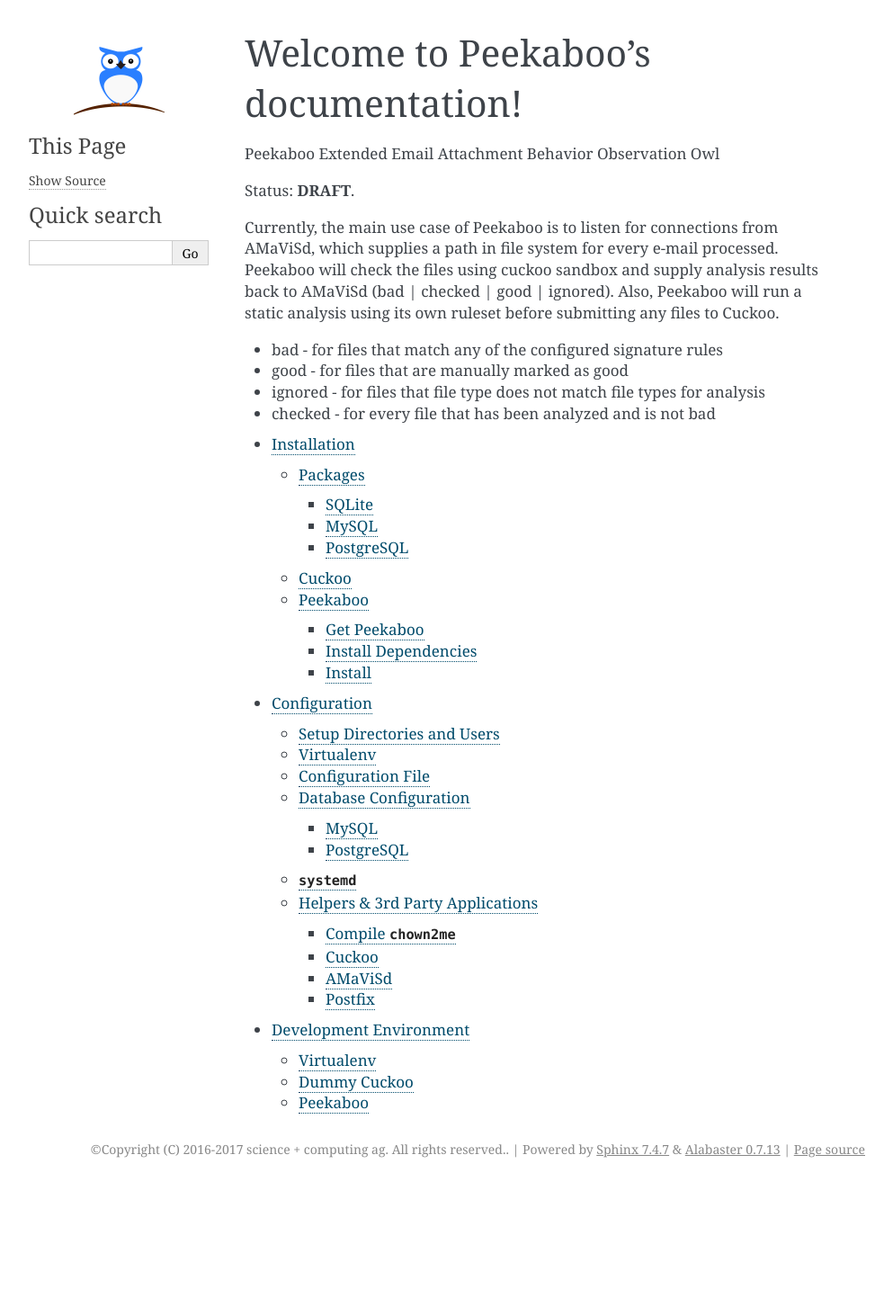
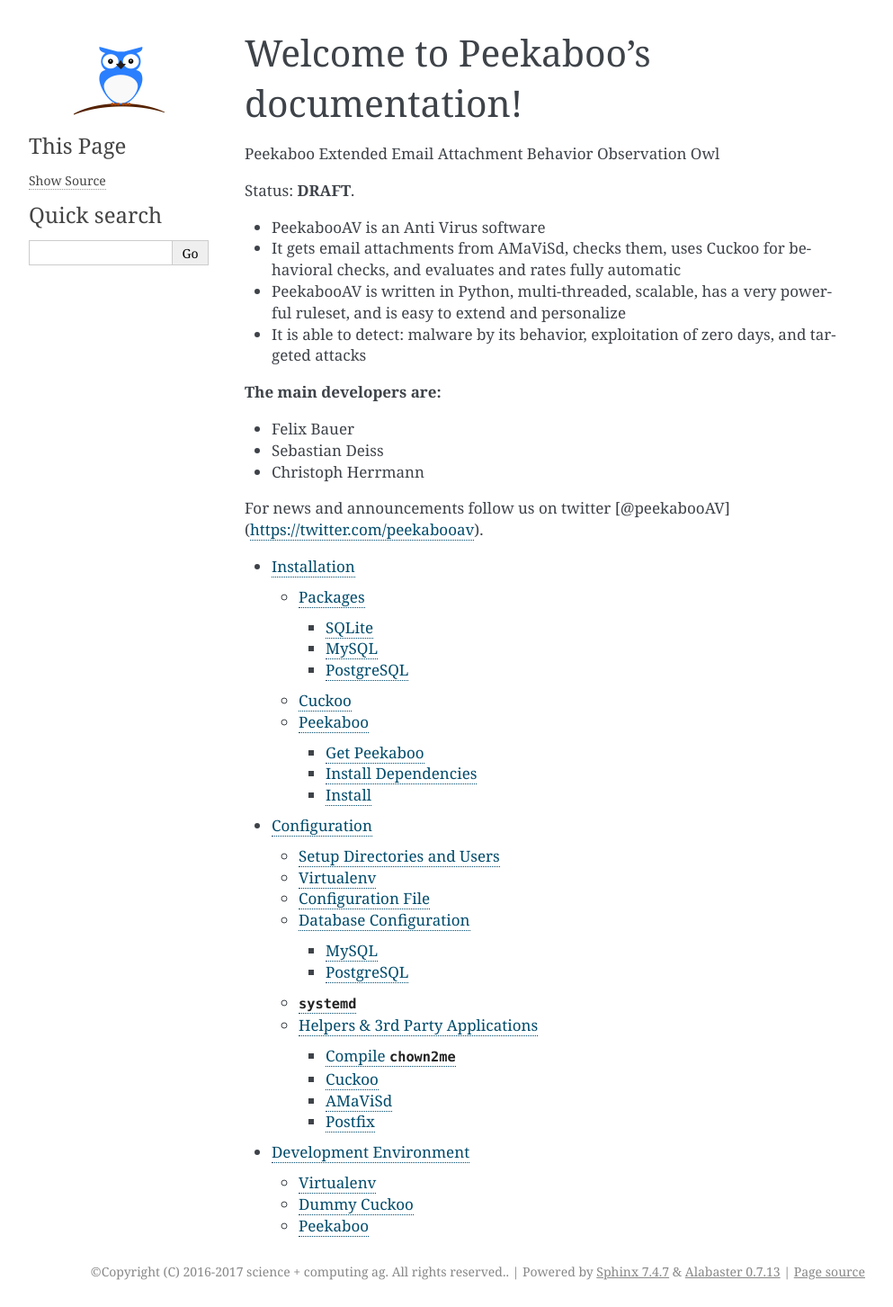
Before and after one commit to scVENUS/PeekabooAV, a Sphinx documentation site: the page built from docs/source/index.rst, in a window 1280 px wide. Shown: the whole page at 90% size, without its empty margins (148-1141 px from the left). Built offline with Sphinx 7.4.7, drawn with Linux system fonts in a browser that asks for light colours; before the commit the page ends 1317 px from its top, so only the background shows below that.

Commit message:
Add description from README to the docs.

```diff
--- a/docs/source/index.rst
+++ b/docs/source/index.rst
@@ -10,18 +10,18 @@
 
 Status: **DRAFT**.
 
-Currently, the main use case of Peekaboo is to listen for connections from
-AMaViSd, which supplies a path in file system for every e-mail
-processed.
-Peekaboo will check the files using cuckoo sandbox and
-supply analysis results back to AMaViSd (bad | checked | good | ignored).
-Also, Peekaboo will run a static analysis using its own ruleset before
-submitting any files to Cuckoo.
+* PeekabooAV is an Anti Virus software
+* It gets email attachments from AMaViSd, checks them, uses Cuckoo for behavioral checks, and evaluates and rates fully automatic
+* PeekabooAV is written in Python, multi-threaded, scalable, has a very powerful ruleset, and is easy to extend and personalize
+* It is able to detect: malware by its behavior, exploitation of zero days, and targeted attacks
 
-* bad - for files that match any of the configured signature rules
-* good - for files that are manually marked as good
-* ignored - for files that file type does not match file types for analysis
-* checked - for every file that has been analyzed and is not bad
+**The main developers are:**
+
+* Felix Bauer
+* Sebastian Deiss
+* Christoph Herrmann
+
+For news and announcements follow us on twitter [@peekabooAV](https://twitter.com/peekabooav).
 
 
 .. toctree::
```
